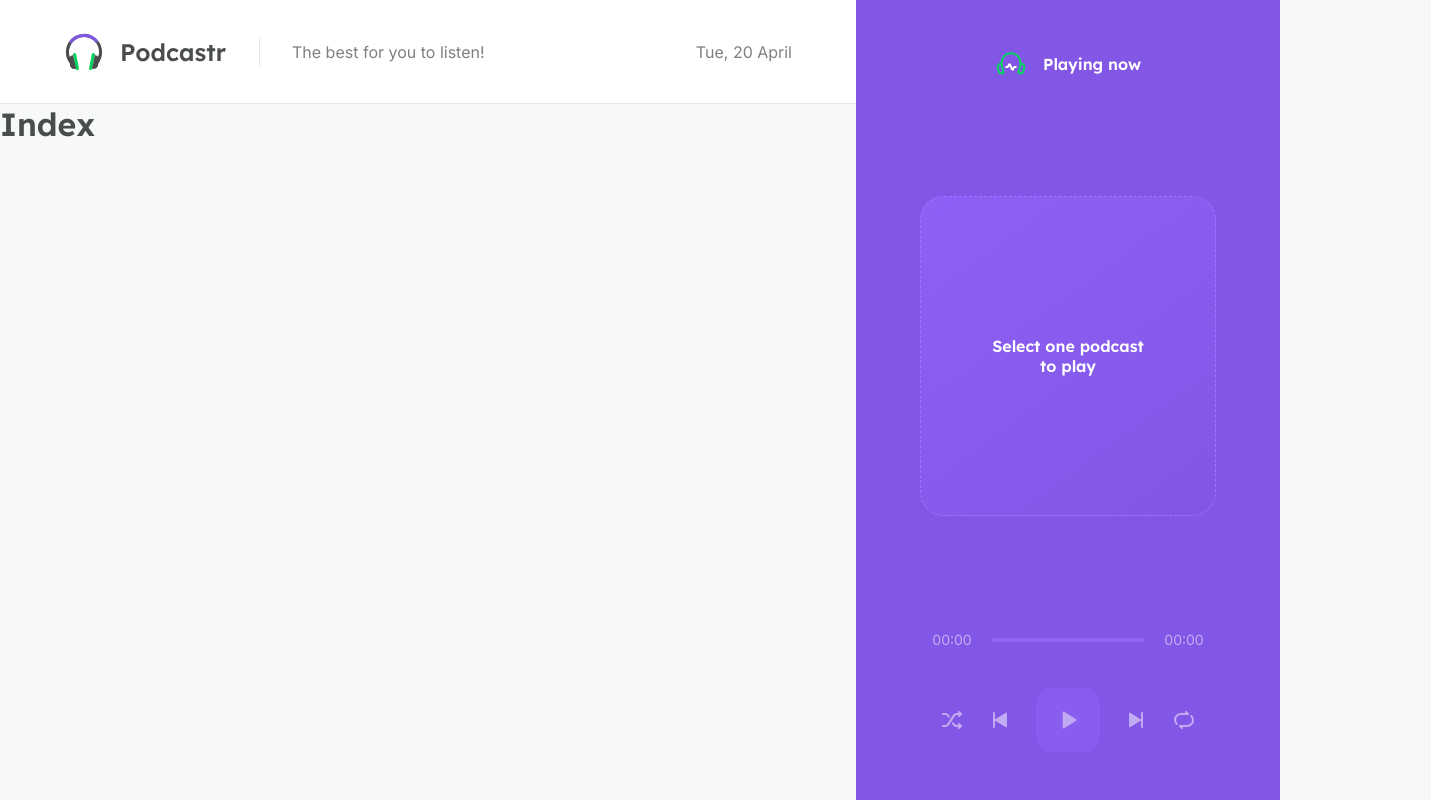
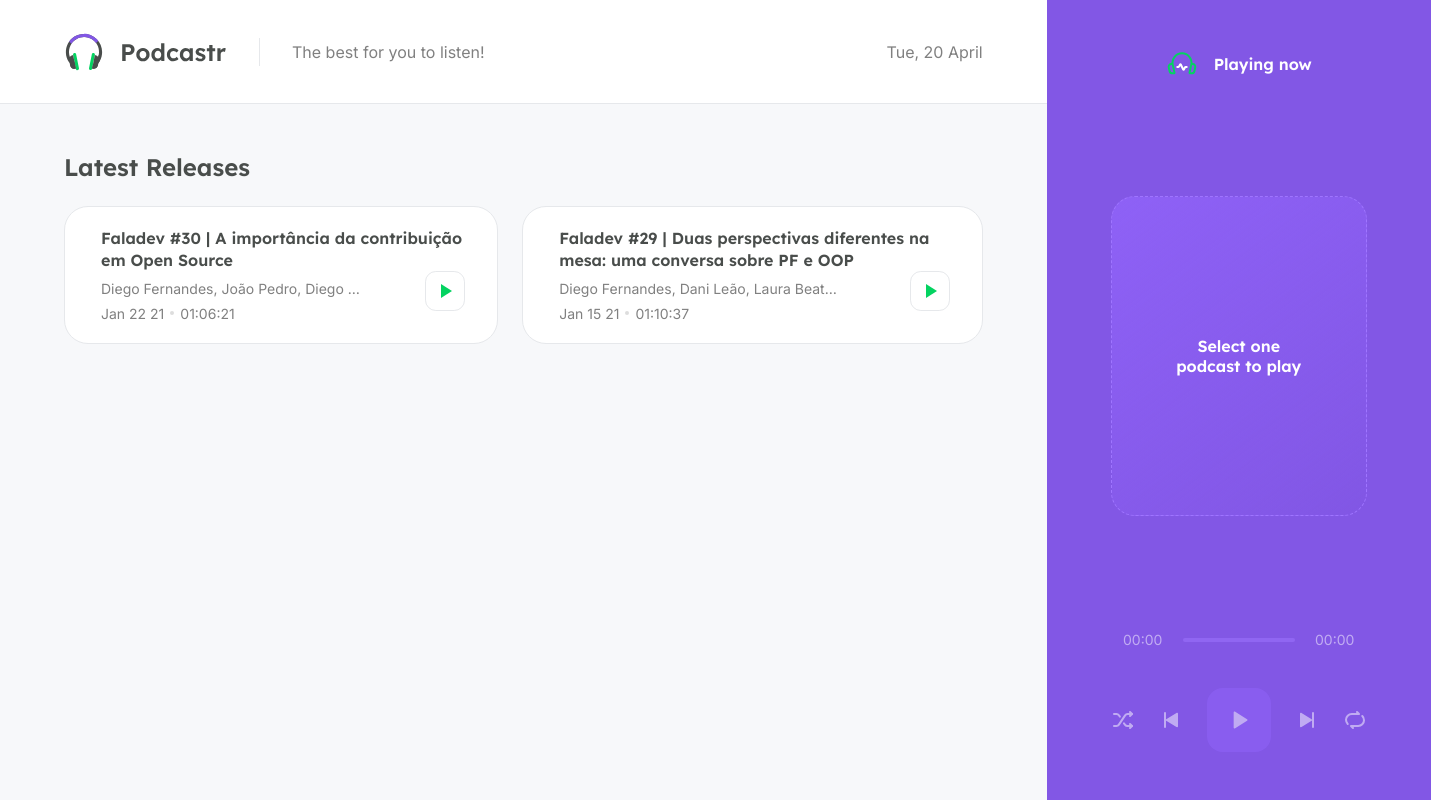
Before and after one commit to lucas-sachet/Podcastr, a Next.js app: page / in a window 1280 px wide. Shown: the whole page, 1431 px wide, since content can reach past the window. Built offline with nearby package versions, Linux system fonts and the light colour scheme; data requests are answered from the project's data file; grey boxes are pictures that could not be loaded.

Commit message:
feat: add latest releases

```diff
--- /dev/null
+++ b/next.config.js
@@ -0,0 +1,5 @@
+module.exports = {
+  images: {
+    domains: ['storage.googleapis.com']
+  }
+}
--- a/package.json
+++ b/package.json
@@ -9,6 +9,7 @@
     "server": "json-server server.json -w -d 750 -p 3333"
   },
   "dependencies": {
+    "axios": "^0.21.1",
     "date-fns": "^2.21.1",
     "next": "10.1.3",
     "react": "17.0.2",
--- /dev/null
+++ b/src/pages/home.module.scss
@@ -0,0 +1,111 @@
+.homepage {
+  padding: 0 4rem;
+  height: calc(100vh - 6.5rem);
+  overflow-y: scroll;
+
+  h2{
+    margin-top: 3rem;
+    margin-bottom: 1.5rem;
+  }
+}
+
+.latestEpisodes {
+  ul {
+    list-style: none;
+    display: grid;
+    grid-template-columns: repeat(2, 1fr);
+    gap: 1.5rem;
+  }
+
+  li {
+    background: var(--white);
+    border: 1px solid var(--gray-100);
+    padding: 1.25rem;
+    border-radius: 1.5rem;
+    position: relative;
+
+    display: flex;
+    align-items: center;
+
+    img {
+      width: 6rem;
+      height: 6rem;
+      border-radius: 1rem;
+    }
+
+    .episodeDetails {
+      flex: 1;
+      margin-left: 1rem;
+
+      a {
+        display: block;
+        color: var(--gray-800);
+        font-family: Lexend, sans-serif;
+        font-weight: 600;
+        text-decoration: none;
+        line-height: 1.4rem;
+
+        &:hover {
+          text-decoration: underline;
+        }
+      }
+
+      p {
+        font-size: 0.875rem;
+        margin-top: 0.5rem;
+        max-width: 70%;
+        white-space: nowrap;
+        overflow: hidden;
+        text-overflow: ellipsis;
+      }
+
+      span {
+        display: inline-block;
+        margin-top: 0.5rem;
+        font-size: 0.875rem;
+
+        &:last-child {
+          margin-left: 0.5rem;
+          padding-left: 0.5rem;
+          position: relative;
+
+          &::before {
+            content: "";
+            width: 4px;
+            height: 4px;
+            border-radius: 2px;
+            background: #DDD;
+            position: absolute;
+            left: 0;
+            top: 50%;
+            transform: translate(-50%, -50%);
+          }
+        }
+      }
+    }
+
+    button {
+      position: absolute;
+      right: 2rem;
+      bottom: 2rem;
+
+      width: 2.5rem;
+      height: 2.5rem;
+      background: var(--white);
+      border: 1px solid var(--gray-100);
+      border-radius: 0.675rem;
+      font-size: 0;
+
+      transition: filter 0.2s;
+
+      img {
+        width: 1.5rem;
+        height: 1.5rem;
+      }
+
+      &:hover {
+        filter: brightness(0.9);
+      }
+    }
+  }
+}
--- a/src/pages/index.tsx
+++ b/src/pages/index.tsx
@@ -1,6 +1,96 @@
+import { GetStaticProps } from 'next'
+import Image from 'next/image'
+import { format, parseISO } from 'date-fns'
+import enUS from 'date-fns/locale/en-US'
+import { api } from '../services/api'
+import { convertDurationToTimeString } from '../utils/convertDurationToTimeString'
 
-export default function Home() {
+import styles from './home.module.scss'
+
+type Episode = {
+  id: string;
+  title: string;
+  thumbnail: string;
+  description: string;
+  members: string;
+  duration: number;
+  durationAsString: string;
+  url: string;
+  publishedAt: string;
+}
+
+type HomeProps = {
+  latestEpisodes: Episode[];
+  allEpisodes: Episode[];
+}
+
+export default function Home({ latestEpisodes, allEpisodes }: HomeProps) {
   return (
-    <h1>Index</h1>
+    <div className={styles.homepage}>
+      <section className={styles.latestEpisodes}>
+        <h2>Latest Releases</h2>
+
+        <ul>
+          {latestEpisodes.map(episode => {
+            return(
+              <li key={episode.id}>
+                <Image width={192} height={192} src={episode.thumbnail} alt={episode.title} objectFit="cover"/>
+
+                <div className={styles.episodeDetails}>
+                  <a href="">{episode.title}</a>
+                  <p>{episode.members}</p>
+                  <span>{episode.publishedAt}</span>
+                  <span>{episode.durationAsString}</span>
+                </div>
+
+                <button type="button">
+                  <img src="/play-green.svg" alt="play"/>
+                </button>
+              </li>
+            )
+          })}
+        </ul>
+      </section>
+
+      <section className={styles.allEpisodes}>
+
+      </section>
+    </div>
   )
 }
+
+export  const getStaticProps: GetStaticProps = async () => {
+  const { data } = await api.get('episodes', {
+    params: {
+      _limit: 12,
+      _sort: 'published_at',
+      _order: 'desc'
+    }
+  })
+
+  const episodes = data.map(episode => {
+    return {
+      id: episode.id,
+      title: episode.title,
+      thumbnail: episode.thumbnail,
+      members: episode.members,
+      publishedAt: format(parseISO(episode.published_at), 'MMM d yy', {locale: enUS}),
+      duration: Number(episode.file.duration),
+      durationAsString: convertDurationToTimeString(Number(episode.file.duration)),
+      description: episode.description,
+      url: episode.file.url,
+    }
+  })
+
+  const latestEpisodes = episodes.slice(0, 2)
+  const allEpisodes = episodes.slice(2, episodes.length)
+
+
+  return {
+    props: {
+      latestEpisodes,
+      allEpisodes,
+    },
+    revalidate: 60 * 60 * 8,
+  }
+}
--- /dev/null
+++ b/src/services/api.ts
@@ -0,0 +1,5 @@
+import axios from 'axios'
+
+export const api = axios.create({
+  baseURL: 'http://localhost:3333/'
+})
--- /dev/null
+++ b/src/utils/convertDurationToTimeString.ts
@@ -0,0 +1,11 @@
+export function convertDurationToTimeString(duration: number) {
+  const hours = Math.floor(duration / 3600)
+  const minutes = Math.floor((duration % 3600) / 60)
+  const seconds = duration % 60
+
+  const timeString = [hours, minutes, seconds]
+  .map(unit => String(unit).padStart(2, '0'))
+  .join(':')
+
+  return timeString;
+}
```
Also changed, not shown: 1 other file (tests, documents, lock files or other folders).
